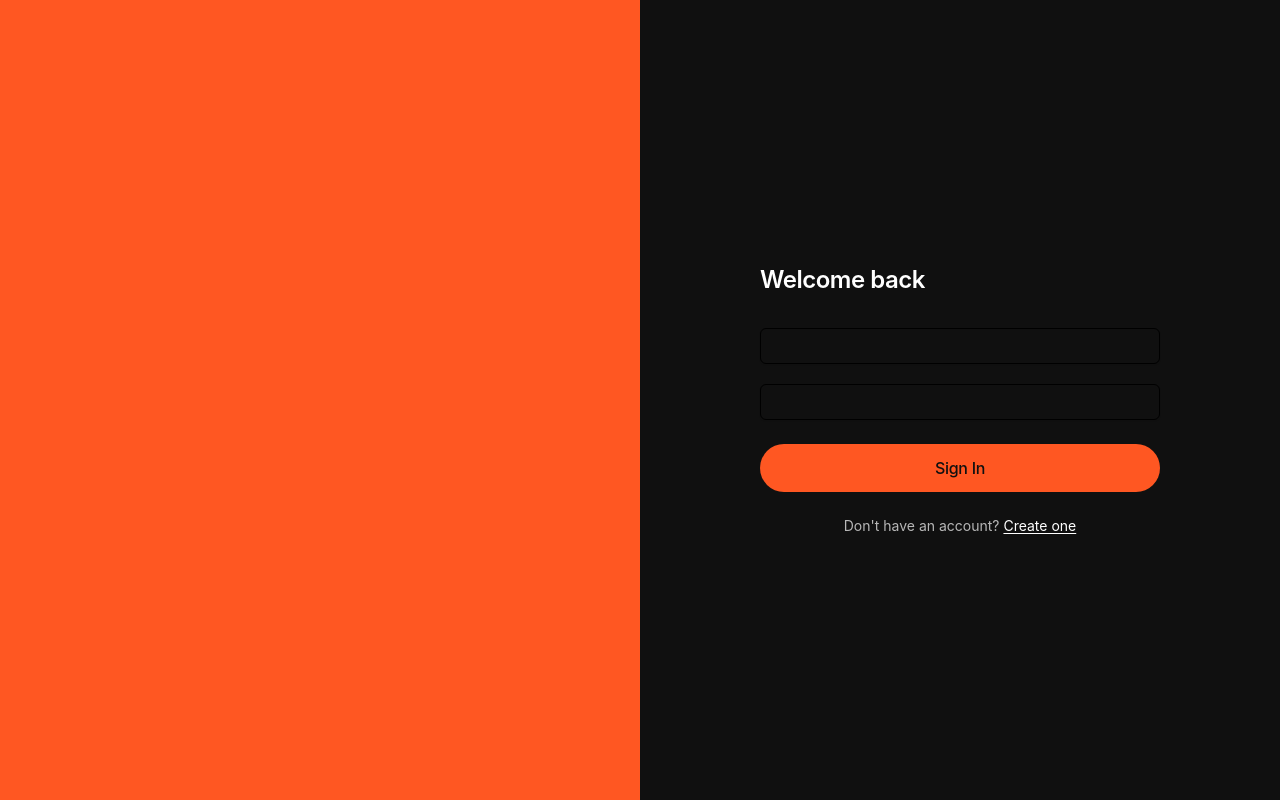
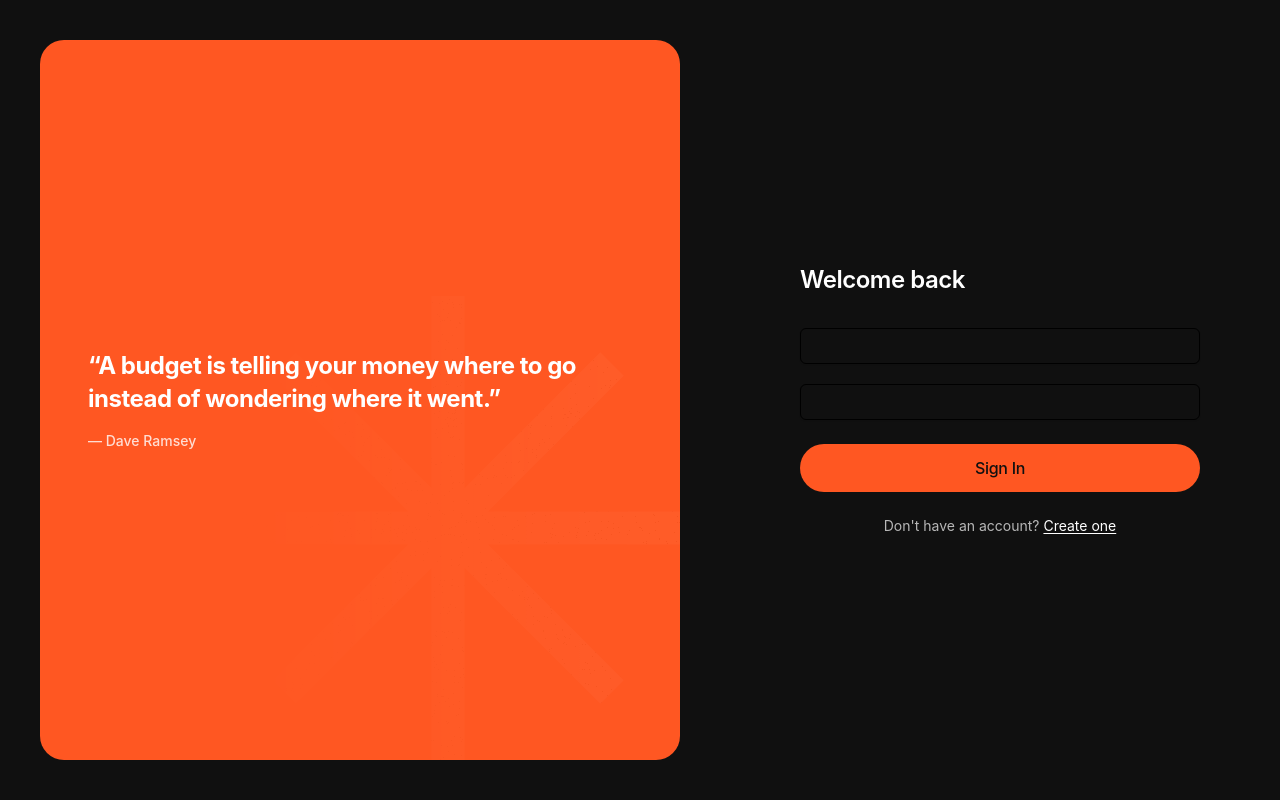
Before and after one commit to aserputko/fe-savings-tracker, a React (Vite) app: page /login in a window 1280 px wide. Built offline with nearby package versions, Linux system fonts and the light colour scheme.

Commit message:
feat: add AuthQuote component

```diff
--- /dev/null
+++ b/src/features/auth/components/AuthQuote.tsx
@@ -0,0 +1,45 @@
+import patternStar from '@/assets/images/pattern-star.svg';
+
+interface Quote {
+  text: string;
+  author: string;
+}
+
+const QUOTES: Quote[] = [
+  {
+    text: "The goal isn't to be rich. It's to have enough.",
+    author: 'Morgan Housel',
+  },
+  {
+    text: 'Do not save what is left after spending, but spend what is left after saving.',
+    author: 'Warren Buffett',
+  },
+  {
+    text: 'A budget is telling your money where to go instead of wondering where it went.',
+    author: 'Dave Ramsey',
+  },
+];
+
+const randomQuote = QUOTES[Math.floor(Math.random() * QUOTES.length)];
+
+export function AuthQuote() {
+  return (
+    <div className="hidden lg:flex lg:w-1/2 relative bg-orange-400 rounded-3xl m-10 flex-col items-start justify-center p-12 overflow-hidden">
+      <blockquote className="relative z-10 flex flex-col gap-4">
+        <p className="text-2xl font-bold leading-snug text-neutral-0 tracking-[-0.5px]">
+          &ldquo;{randomQuote.text}&rdquo;
+        </p>
+        <footer className="text-sm font-medium text-neutral-0/80">
+          &mdash; {randomQuote.author}
+        </footer>
+      </blockquote>
+
+      <img
+        src={patternStar}
+        alt=""
+        aria-hidden="true"
+        className="absolute bottom-0 right-0 w-116 h-116 pointer-events-none"
+      />
+    </div>
+  );
+}
--- a/src/features/auth/components/LoginView.tsx
+++ b/src/features/auth/components/LoginView.tsx
@@ -5,6 +5,7 @@ import { Button } from '@/shared/components/ui/button';
 import { Input } from '@/shared/components/ui/input';
 import { useLogin } from '../hooks/useLogin';
 import { setToken } from '../lib/token';
+import { AuthQuote } from './AuthQuote';
 
 interface LoginFormValues {
   email: string;
@@ -31,9 +32,9 @@ export function LoginView() {
   };
 
   return (
-    <div className="flex min-h-screen flex-col lg:flex-row">
+    <div className="flex min-h-screen flex-col lg:flex-row bg-neutral-900">
       {/* Orange decorative panel — desktop only */}
-      <div className="hidden lg:block lg:w-1/2 bg-orange-400" />
+      <AuthQuote />
 
       {/* Form panel */}
       <div className="flex flex-1 items-center justify-center p-8 bg-neutral-900">
--- a/src/features/auth/components/SignupView.tsx
+++ b/src/features/auth/components/SignupView.tsx
@@ -5,6 +5,7 @@ import { Button } from '@/shared/components/ui/button';
 import { Input } from '@/shared/components/ui/input';
 import { useSignup } from '../hooks/useSignup';
 import { setToken } from '../lib/token';
+import { AuthQuote } from './AuthQuote';
 
 interface SignupFormValues {
   fullName: string;
@@ -32,9 +33,9 @@ export function SignupView() {
   };
 
   return (
-    <div className="flex min-h-screen flex-col lg:flex-row">
+    <div className="flex min-h-screen flex-col lg:flex-row bg-neutral-900">
       {/* Orange decorative panel — desktop only */}
-      <div className="hidden lg:block lg:w-1/2 bg-orange-400" />
+      <AuthQuote />
 
       {/* Form panel */}
       <div className="flex flex-1 items-center justify-center p-8 bg-neutral-900">
```
